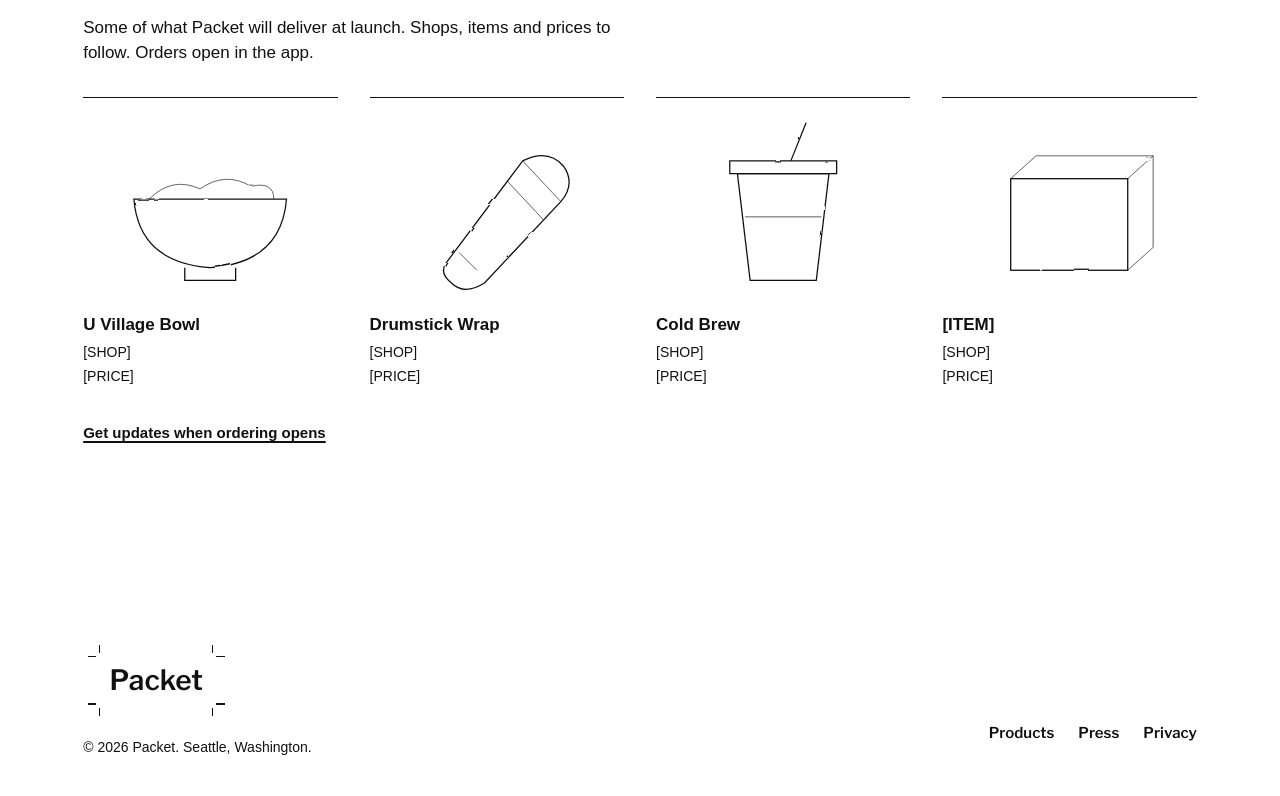
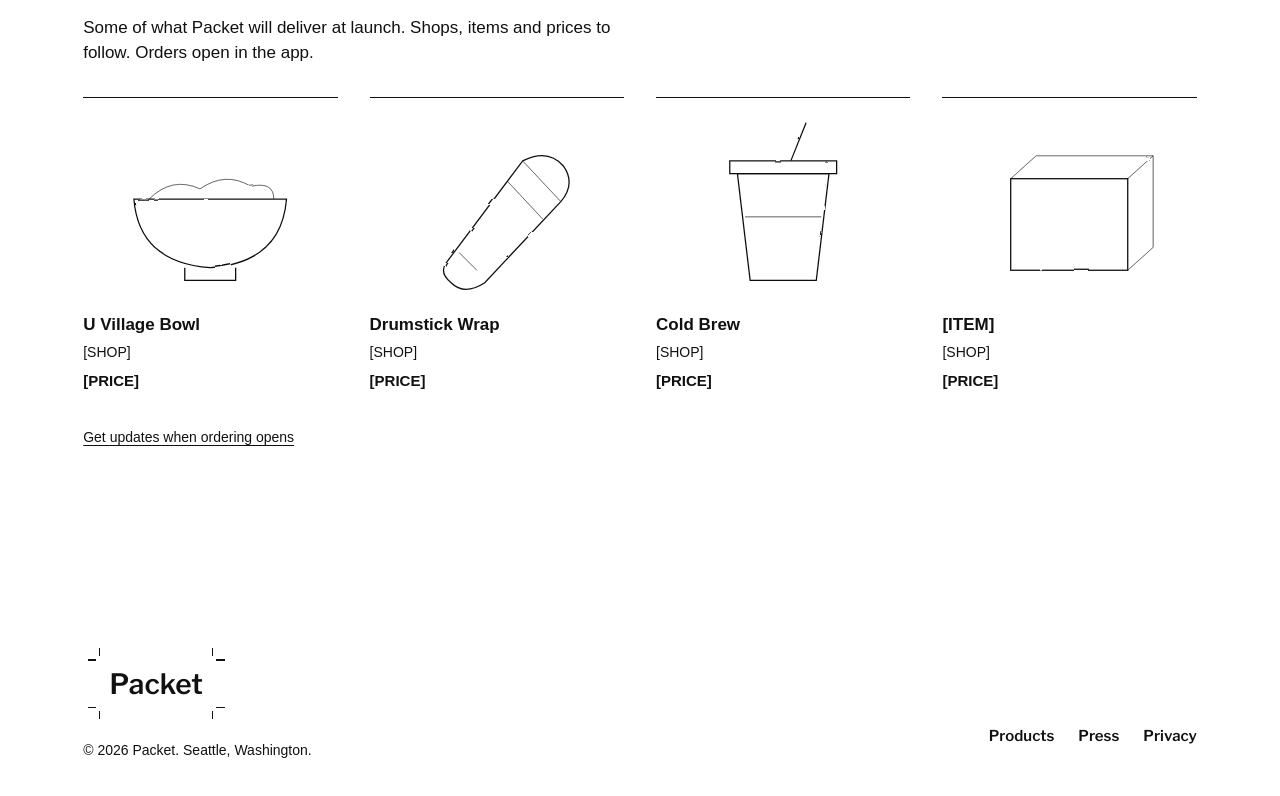
Before and after one commit to DavidSRoy/packet-code, a Next.js app in the folder landing/: page /products in a window 1280 px wide. Shown: the part 1946-2742 px from the top of the page. Built offline with nearby package versions, Linux system fonts and the light colour scheme; no server answers; a web font is replaced by a local one.

Commit message:
fix(landing): match store preview typography to mockup

```diff
--- a/landing/src/components/products/StorePreview.tsx
+++ b/landing/src/components/products/StorePreview.tsx
@@ -24,14 +24,14 @@ export function StorePreview() {
 					>
 						<item.Drawing />
 						<b className="text-[17px]">{item.name}</b>
-						<span className="text-[14px]">{item.shop}</span>
-						<span className="text-[14px]">{item.price}</span>
+						<span className="text-[14px] leading-5">{item.shop}</span>
+						<span className="mt-1 text-[15px] font-bold">{item.price}</span>
 					</li>
 				))}
 			</ul>
 			<Link
 				href="/#updates"
-				className="self-start py-1 text-[15px] font-bold underline decoration-[1.5px] underline-offset-[5px]"
+				className="self-start py-1 text-[14px] leading-5 underline underline-offset-[3px]"
 			>
 				Get updates when ordering opens
 			</Link>
```
